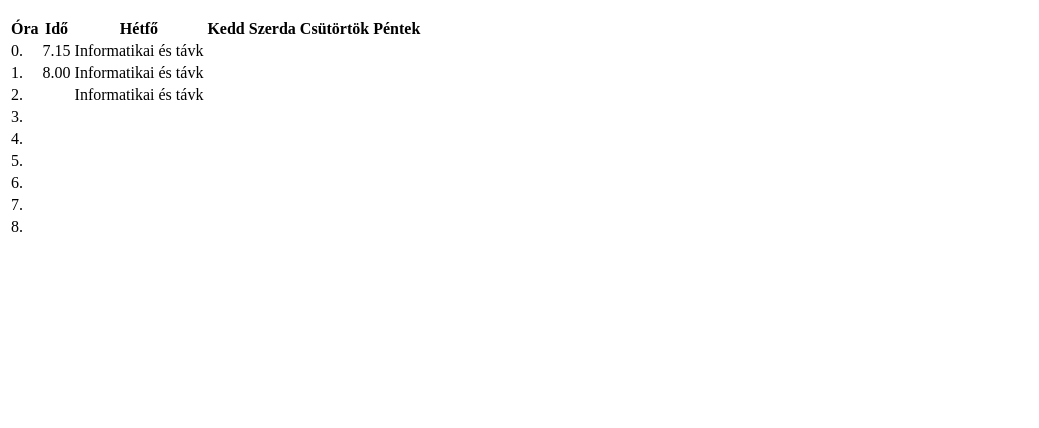
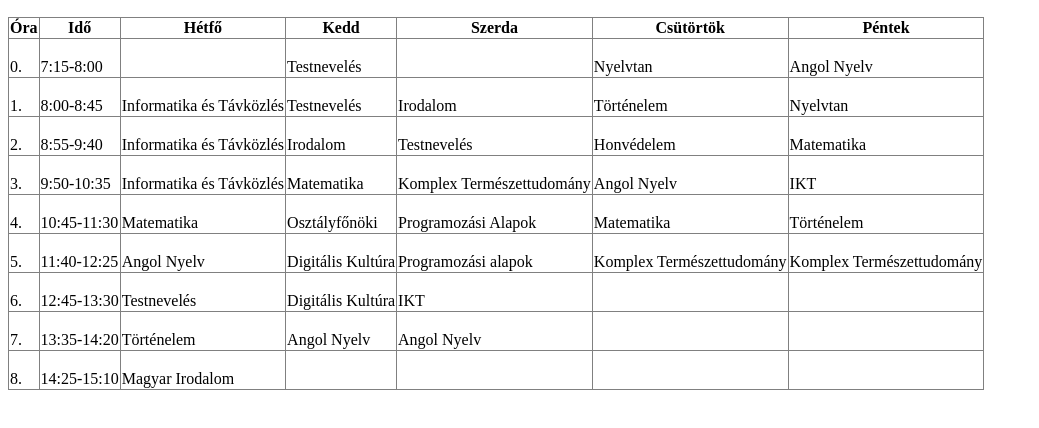
Before and after one commit to budaikrisztofer/weboldalam, a plain HTML site: page orarend.html in a window 1280 px wide. Shown: the part 76-504 px from the top of the page, without its empty margins (0-1039 px from the left). Drawn offline with Linux system fonts and the light colour scheme.

Commit message:
Add files via upload

```diff
--- a/orarend.html
+++ b/orarend.html
@@ -12,7 +12,7 @@
         <a href="listak.html">Listák</a>
     </nav>
     <h2>Órarend</h2>
-    <table>
+    <table border="1" style="border-collapse: collapse;">
         <tr>
             <th>Óra</th>
             <th>Idő</th>
@@ -23,81 +23,81 @@
             <th>Péntek</th>
         </tr>
         <tr>
-            <td>0.</td>
-            <td>7.15</td>
-            <td>Informatikai és távk</td>
+            <td><br>0.</td>
+            <td><br>7:15-8:00</td>
             <td></td>
+            <td><br>Testnevelés</td>
             <td></td>
+            <td><br>Nyelvtan</td>
+            <td><br>Angol Nyelv</td>
+        </tr>
+        <tr>
+            <td><br>1.</td>
+            <td><br>8:00-8:45</td>
+            <td><br>Informatika és Távközlés</td>
+            <td><br>Testnevelés</td>
+            <td><br>Irodalom</td>
+            <td><br>Történelem</td>
+            <td><br>Nyelvtan</td>
+        </tr>
+        <tr>
+            <td><br>2.</td>
+            <td><br>8:55-9:40</td>
+            <td><br>Informatika és Távközlés</td>
+            <td><br>Irodalom</td>
+            <td><br>Testnevelés</td>
+            <td><br>Honvédelem</td>
+            <td><br>Matematika</td>
+        </tr>
+        <tr>
+            <td><br>3.</td>
+            <td><br>9:50-10:35</td>
+            <td><br>Informatika és Távközlés</td>
+            <td><br>Matematika</td>
+            <td><br>Komplex Természettudomány</td>
+            <td><br>Angol Nyelv</td>
+            <td><br>IKT</td>
+        </tr>
+        <tr>
+            <td><br>4.</td>
+            <td><br>10:45-11:30</td>
+            <td><br>Matematika</td>
+            <td><br>Osztályfőnöki</td>
+            <td><br>Programozási Alapok</td>
+            <td><br>Matematika</td>
+            <td><br>Történelem</td>
+        </tr>
+        <tr>
+            <td><br>5.</td>
+            <td><br>11:40-12:25</td>
+            <td><br>Angol Nyelv</td>
+            <td><br>Digitális Kultúra</td>
+            <td><br>Programozási alapok</td>
+            <td><br>Komplex Természettudomány</td>
+            <td><br>Komplex Természettudomány</td>
+        </tr>
+        <tr>
+            <td><br>6.</td>
+            <td><br>12:45-13:30</td>
+            <td><br>Testnevelés</td>
+            <td><br>Digitális Kultúra</td>
+            <td><br>IKT</td>
             <td></td>
             <td></td>
         </tr>
           <tr>
-            <td>1.</td>
-            <td>8.00</td>
-            <td>Informatikai és távk</td>
-            <td></td>
-            <td></td>
+              <td><br>7.</td>
+              <td><br>13:35-14:20</td>
+              <td><br>Történelem</td>
+              <td><br>Angol Nyelv</td>
+              <td><br>Angol Nyelv</td>
               <td></td>
               <td></td>
           </tr>
         <tr>
-            <td>2.</td>
-            <td></td>
-            <td>Informatikai és távk</td>
-            <td></td>
-            <td></td>
-            <td></td>
-            <td></td>
-        </tr>
-        <tr>
-            <td>3.</td>
-            <td></td>
-            <td></td>
-            <td></td>
-            <td></td>
-            <td></td>
-            <td></td>
-        </tr>
-        <tr>
-            <td>4.</td>
-            <td></td>
-            <td></td>
-            <td></td>
-            <td></td>
-            <td></td>
-            <td></td>
-        </tr>
-        <tr>
-            <td>5.</td>
-            <td></td>
-            <td></td>
-            <td></td>
-            <td></td>
-            <td></td>
-            <td></td>
-        </tr>
-        <tr>
-            <td>6.</td>
-            <td></td>
-            <td></td>
-            <td></td>
-            <td></td>
-            <td></td>
-            <td></td>
-        </tr>
-        <tr>
-            <td>7.</td>
-            <td></td>
-            <td></td>
-            <td></td>
-            <td></td>
-            <td></td>
-            <td></td>
-        </tr>
-        <tr>
-            <td>8.</td>
-            <td></td>
-            <td></td>
+            <td><br>8.</td>
+            <td><br>14:25-15:10</td>
+            <td><br>Magyar Irodalom</td>
             <td></td>
             <td></td>
             <td></td>
```
Lines whose indentation alone changed are shown as unchanged.
